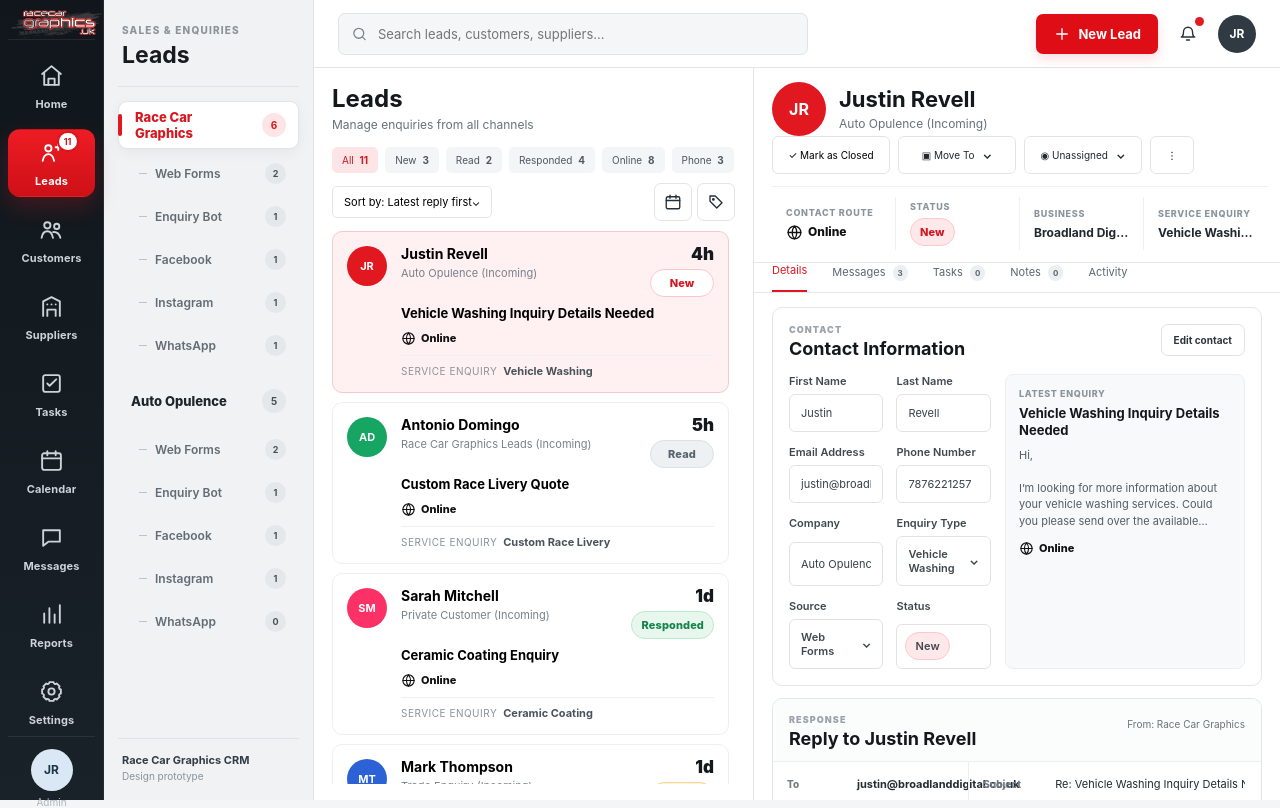
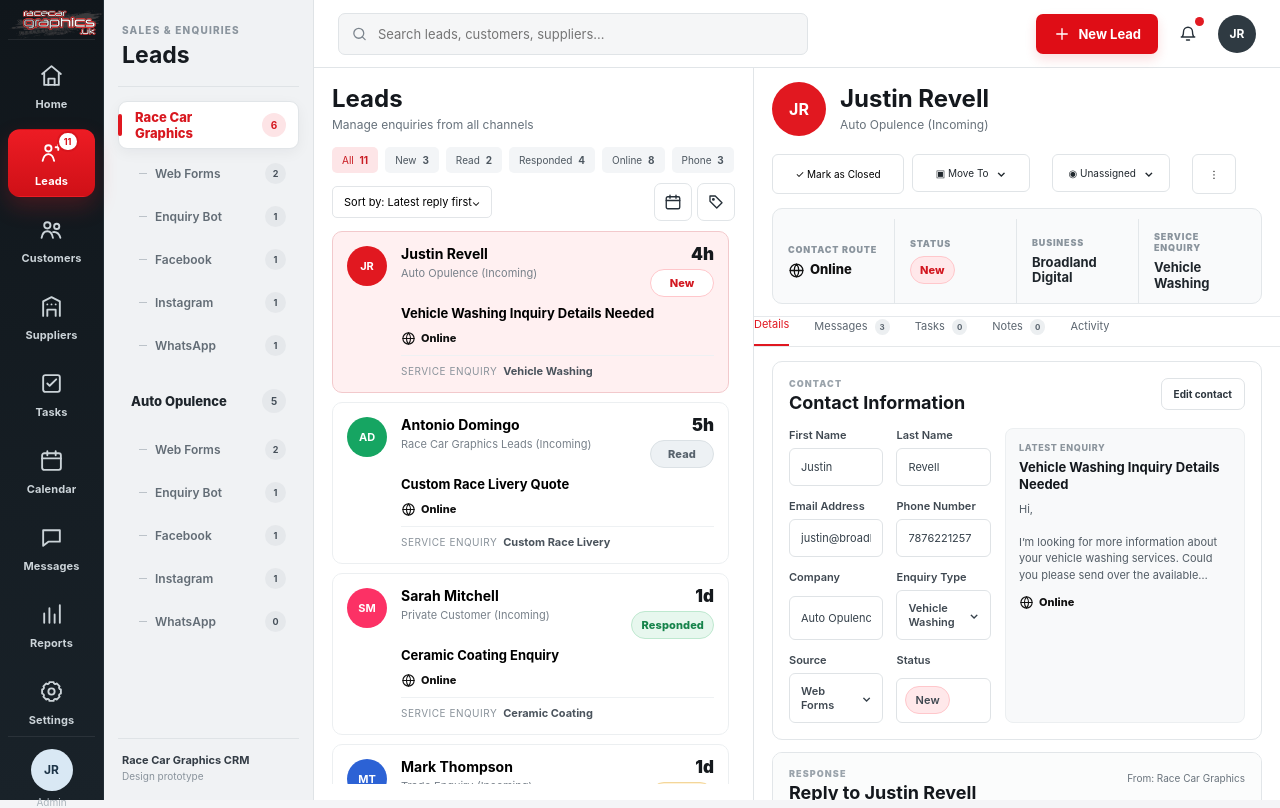
Before and after one commit to broadlanddigital2/rcg-crm-ui-prototype, a Next.js app: page /leads in a window 1280 px wide. Built offline with nearby package versions, Linux system fonts and the light colour scheme.

Commit message:
Restyle lead header to use full block width

```diff
--- a/app/globals.css
+++ b/app/globals.css
@@ -877,3 +877,113 @@
   .leadHeaderFact:nth-child(3),
   .leadHeaderFact:nth-child(4){border-top:1px solid #edf0f2;padding-top:10px}
 }
+
+
+/* ===== Lead header V4: full-width balanced layout ===== */
+.leadDetailTop{
+  display:block!important;
+  padding:14px 18px 0!important;
+  background:#fff;
+}
+.leadHeaderBar{
+  width:100%;
+  display:flex;
+  align-items:center;
+  justify-content:space-between;
+  gap:18px;
+  padding:0 0 14px;
+}
+.leadHeaderPerson{
+  display:flex;
+  align-items:center;
+  gap:14px;
+  flex:1 1 auto;
+  min-width:0;
+}
+.leadHeaderName{
+  min-width:0;
+}
+.leadHeaderName h1{
+  margin:0 0 5px!important;
+  font-size:24px!important;
+  line-height:1.05!important;
+  white-space:normal!important;
+}
+.leadHeaderName p{
+  margin:0!important;
+  font-size:12px!important;
+  color:#68727b!important;
+  white-space:normal!important;
+}
+.leadHeaderFacts{
+  width:100%;
+  display:grid!important;
+  grid-template-columns:repeat(4,minmax(0,1fr))!important;
+  border:1px solid #e3e7ea!important;
+  border-radius:10px!important;
+  overflow:hidden;
+  background:#f9fafb;
+  margin:0 0 12px;
+}
+.leadHeaderFact{
+  min-height:70px;
+  padding:12px 15px!important;
+  display:grid!important;
+  align-content:center;
+  gap:7px;
+  border-right:1px solid #e3e7ea!important;
+  border-top:0!important;
+}
+.leadHeaderFact:last-child{border-right:0!important}
+.leadHeaderFact>span{
+  font-size:9px!important;
+  font-weight:900!important;
+  letter-spacing:.09em!important;
+  text-transform:uppercase!important;
+  color:#8a949d!important;
+}
+.leadHeaderFact>strong{
+  font-size:13px!important;
+  line-height:1.2;
+  color:#1f262c!important;
+  white-space:normal!important;
+  overflow:visible!important;
+  text-overflow:clip!important;
+}
+.leadHeaderFact .contactRoute{
+  display:inline-flex!important;
+  width:max-content!important;
+}
+.detailActions{
+  display:flex!important;
+  flex:0 0 auto;
+  gap:8px!important;
+  justify-self:auto!important;
+  align-items:center!important;
+}
+.detailActions>button,
+.actionDropdown,
+.actionDropdownTrigger{
+  width:132px!important;
+  min-width:132px!important;
+  height:40px!important;
+}
+.detailActions .moreAction{
+  width:48px!important;
+  min-width:48px!important;
+}
+.detailTabs{
+  margin:0 -18px;
+  padding-left:18px!important;
+  padding-right:18px!important;
+}
+@media(max-width:1450px){
+  .leadHeaderBar{align-items:flex-start;flex-direction:column}
+  .detailActions{width:100%;justify-content:flex-start!important;flex-wrap:wrap}
+}
+@media(max-width:1100px){
+  .leadHeaderFacts{grid-template-columns:repeat(2,minmax(0,1fr))!important}
+  .leadHeaderFact:nth-child(2){border-right:0!important}
+  .leadHeaderFact:nth-child(3),
+  .leadHeaderFact:nth-child(4){border-top:1px solid #e3e7ea!important}
+}
```
